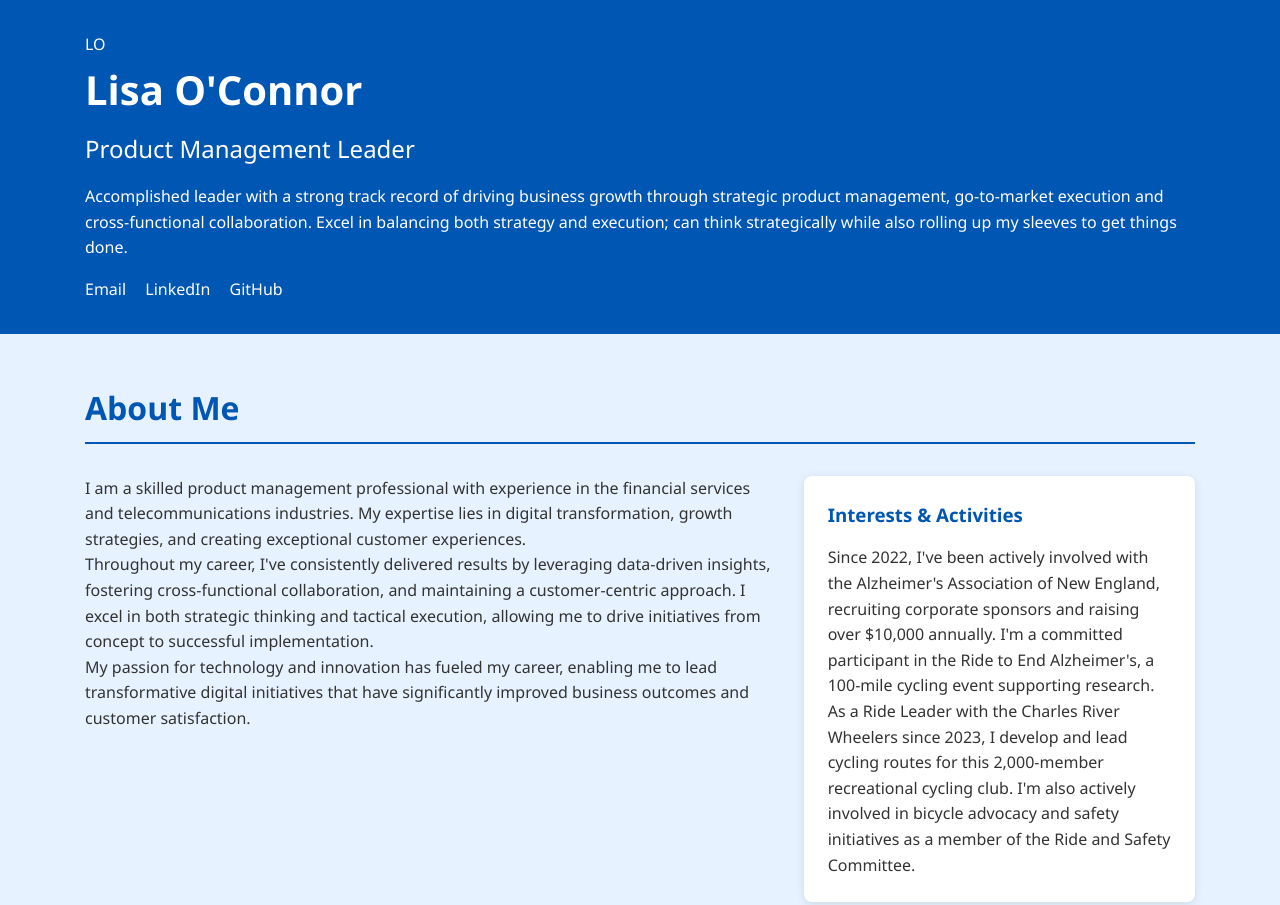
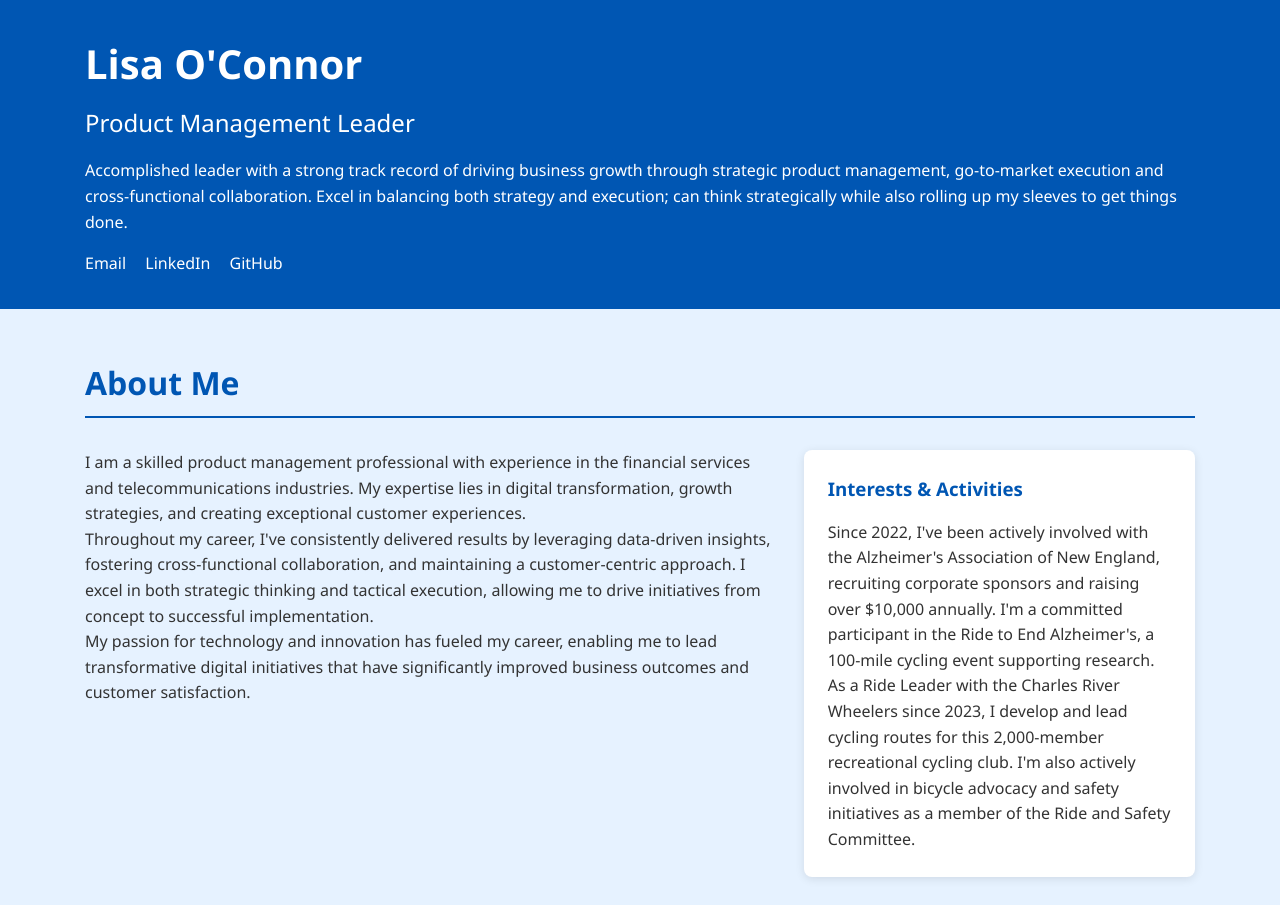
Before and after one commit to lisaoc/lisaoc.github.io, a plain HTML site: page index.html in a window 1280 px wide. Shown: the top 905 px of the page. Drawn offline with Linux system fonts and the light colour scheme.

Commit message:
Update index.html headshot tried removing LO

```diff
--- a/index.html
+++ b/index.html
@@ -257,7 +257,7 @@
     <header>
         <div class="container">
             <div class="headshot.jpg">
-                <div class="headshot.jpg">LO</div>
+                <div class="headshot.jpg">
                 <div class="header-text">
                     <h1>Lisa O'Connor</h1>
                     <h2>Product Management Leader</h2>
```
